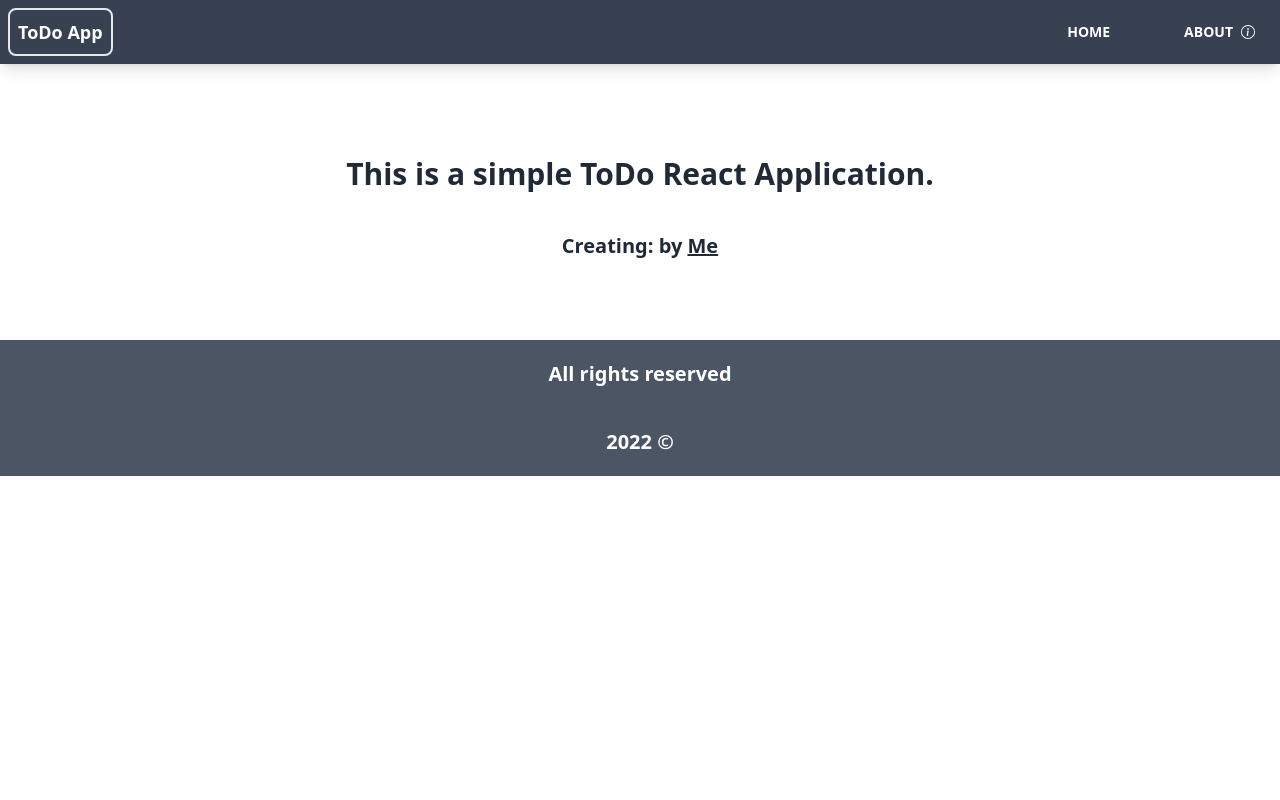
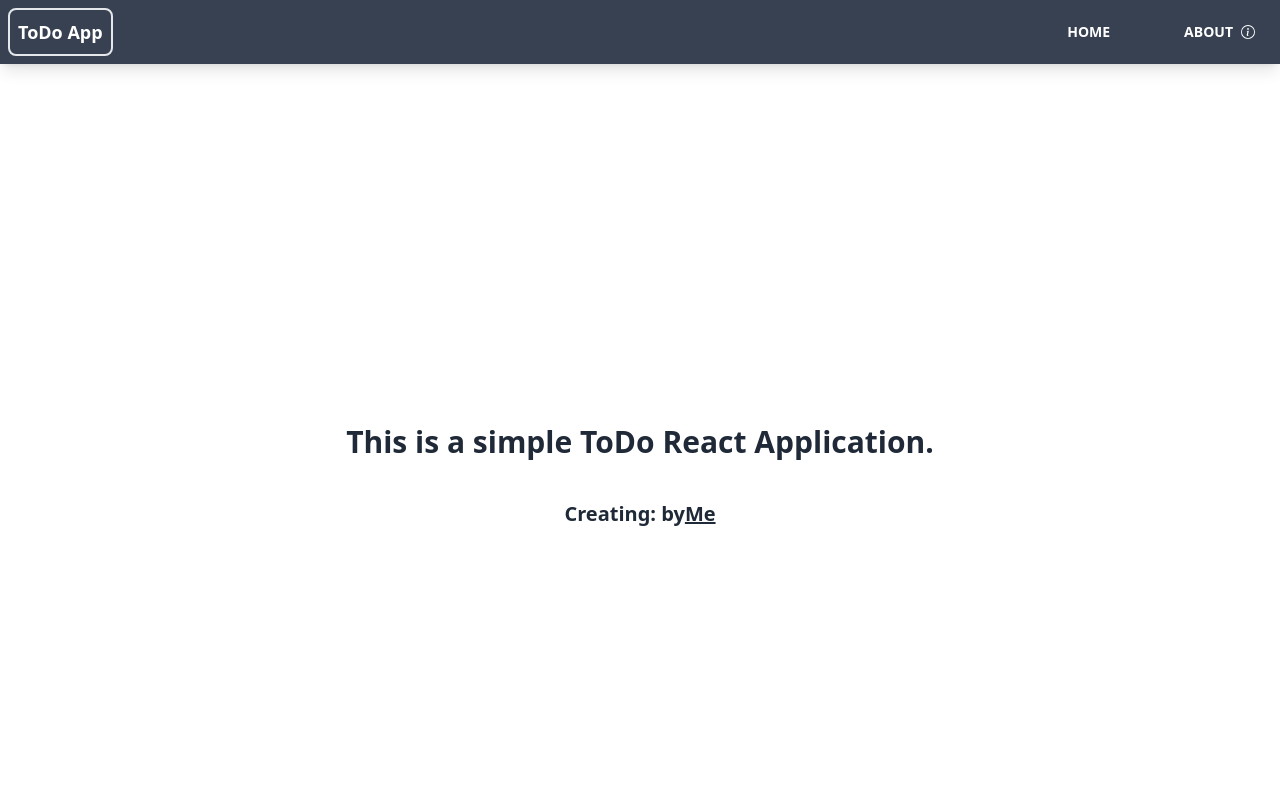
Before and after one commit to betterhell/todo-app, a React (Create React App) app: page /about in a window 1280 px wide. Shown: the top 800 px of the page. Built offline with nearby package versions, Linux system fonts and the light colour scheme; the HTML template or start-up script is replaced by a standard one.

Commit message:
About page text fixes

```diff
--- a/src/pages/About.jsx
+++ b/src/pages/About.jsx
@@ -2,9 +2,14 @@ import React from 'react';
 
 const About = () => {
     return (
-        <div className="flex flex-col items-center py-20">
+        <div className="flex flex-col justify-center items-center h-screen py-20">
             <h1 className="text-3xl font-bold mb-10">This is a simple ToDo React Application.</h1>
-            <p className="text-xl font-semibold">Creating: by <a className="underline hover:" href="https://github.com/betterhell">Me</a></p>
+            <p className="text-xl font-semibold">Creating: by
+                <a className="underline hover:text-red-500"
+                   href="https://github.com/betterhell">
+                    Me
+                </a>
+            </p>
         </div>
     );
 };
```
